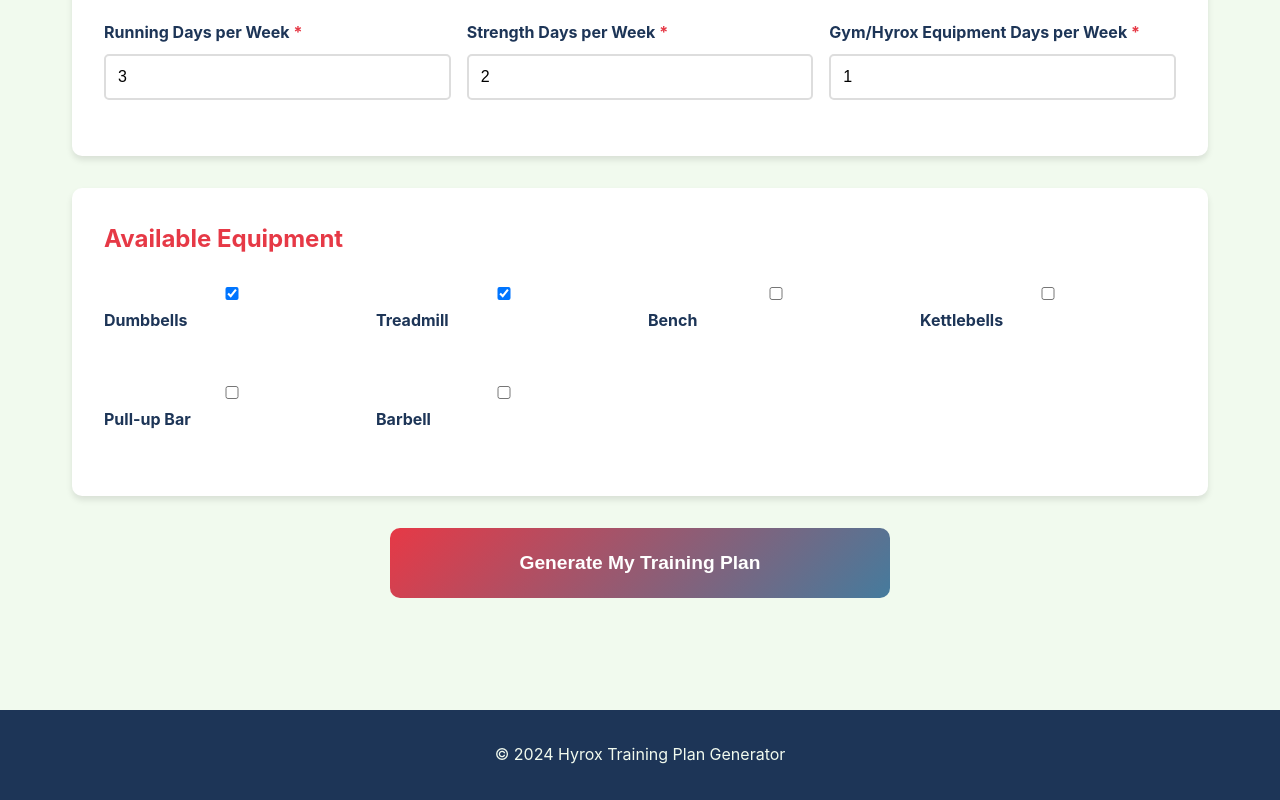
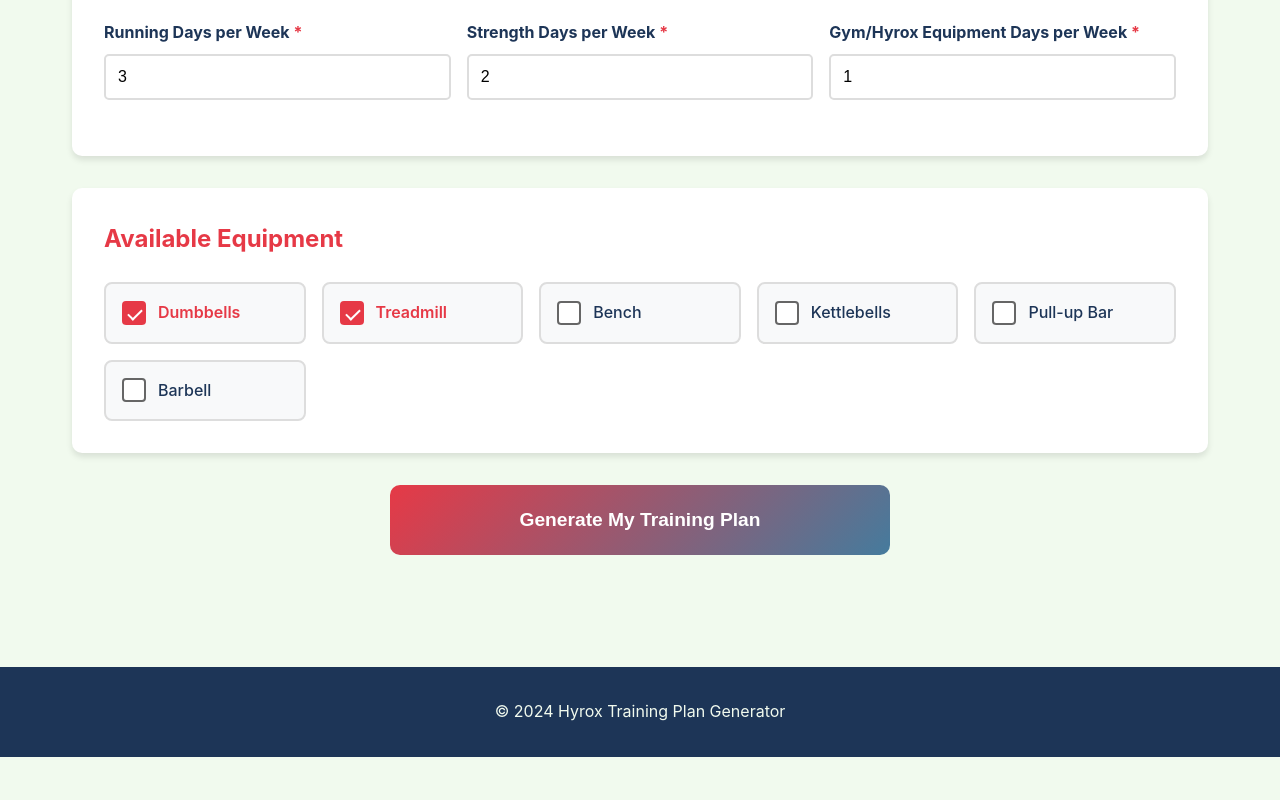
Before and after one commit to jbal-sketch/Hyrox, a website: page input.html in a window 1280 px wide. Shown: the part 2979-3779 px from the top of the page. After the commit the page ends 3736 px from the top, so only its background shows below. Drawn offline with Linux system fonts and the light colour scheme.

Commit message:
Improve Available Equipment section styling - custom checkboxes with better alignment and hover effects

```diff
--- a/input.html
+++ b/input.html
@@ -99,6 +99,74 @@
         }
         .required {
             color: var(--primary-color);
+        }
+        .equipment-grid {
+            display: grid;
+            grid-template-columns: repeat(auto-fit, minmax(200px, 1fr));
+            gap: 1rem;
+            margin-top: 1rem;
+        }
+        .equipment-checkbox {
+            display: flex;
+            align-items: center;
+            padding: 1rem;
+            background: #f8f9fa;
+            border: 2px solid #ddd;
+            border-radius: 8px;
+            cursor: pointer;
+            transition: all 0.3s;
+            position: relative;
+        }
+        .equipment-checkbox:hover {
+            background: #e9ecef;
+            border-color: var(--primary-color);
+        }
+        .equipment-checkbox input[type="checkbox"] {
+            position: absolute;
+            opacity: 0;
+            cursor: pointer;
+            height: 0;
+            width: 0;
+        }
+        .checkmark {
+            height: 24px;
+            width: 24px;
+            background-color: white;
+            border: 2px solid #666;
+            border-radius: 4px;
+            margin-right: 0.75rem;
+            position: relative;
+            flex-shrink: 0;
+            transition: all 0.3s;
+        }
+        .equipment-checkbox:hover .checkmark {
+            border-color: var(--primary-color);
+        }
+        .equipment-checkbox input:checked ~ .checkmark {
+            background-color: var(--primary-color);
+            border-color: var(--primary-color);
+        }
+        .equipment-checkbox input:checked ~ .checkmark:after {
+            content: "";
+            position: absolute;
+            display: block;
+            left: 7px;
+            top: 3px;
+            width: 6px;
+            height: 12px;
+            border: solid white;
+            border-width: 0 2px 2px 0;
+            transform: rotate(45deg);
+        }
+        .equipment-label {
+            font-size: 1rem;
+            color: var(--text-dark);
+            font-weight: 500;
+            user-select: none;
+        }
+        .equipment-checkbox input:checked ~ .equipment-label {
+            color: var(--primary-color);
+            font-weight: 600;
         }
         .csv-success {
             color: var(--success);
@@ -437,37 +505,37 @@
             <!-- Equipment Available -->
             <section class="form-section">
                 <h2>Available Equipment</h2>
-                <div class="form-row">
-                    <div class="form-group">
-                        <label>
-                            <input type="checkbox" name="equipment" value="dumbbells" checked> Dumbbells
+                <div class="equipment-grid">
+                    <label class="equipment-checkbox">
+                        <input type="checkbox" name="equipment" value="dumbbells" checked>
+                        <span class="checkmark"></span>
+                        <span class="equipment-label">Dumbbells</span>
                     </label>
-                    </div>
-                    <div class="form-group">
-                        <label>
-                            <input type="checkbox" name="equipment" value="treadmill" checked> Treadmill
+                    <label class="equipment-checkbox">
+                        <input type="checkbox" name="equipment" value="treadmill" checked>
+                        <span class="checkmark"></span>
+                        <span class="equipment-label">Treadmill</span>
                     </label>
-                    </div>
-                    <div class="form-group">
-                        <label>
-                            <input type="checkbox" name="equipment" value="bench"> Bench
+                    <label class="equipment-checkbox">
+                        <input type="checkbox" name="equipment" value="bench">
+                        <span class="checkmark"></span>
+                        <span class="equipment-label">Bench</span>
                     </label>
-                    </div>
-                    <div class="form-group">
-                        <label>
-                            <input type="checkbox" name="equipment" value="kettlebells"> Kettlebells
+                    <label class="equipment-checkbox">
+                        <input type="checkbox" name="equipment" value="kettlebells">
+                        <span class="checkmark"></span>
+                        <span class="equipment-label">Kettlebells</span>
                     </label>
-                    </div>
-                    <div class="form-group">
-                        <label>
-                            <input type="checkbox" name="equipment" value="pullup-bar"> Pull-up Bar
+                    <label class="equipment-checkbox">
+                        <input type="checkbox" name="equipment" value="pullup-bar">
+                        <span class="checkmark"></span>
+                        <span class="equipment-label">Pull-up Bar</span>
                     </label>
-                    </div>
-                    <div class="form-group">
-                        <label>
-                            <input type="checkbox" name="equipment" value="barbell"> Barbell
+                    <label class="equipment-checkbox">
+                        <input type="checkbox" name="equipment" value="barbell">
+                        <span class="checkmark"></span>
+                        <span class="equipment-label">Barbell</span>
                     </label>
-                    </div>
                 </div>
             </section>
 
```
Lines whose indentation alone changed are shown as unchanged.
